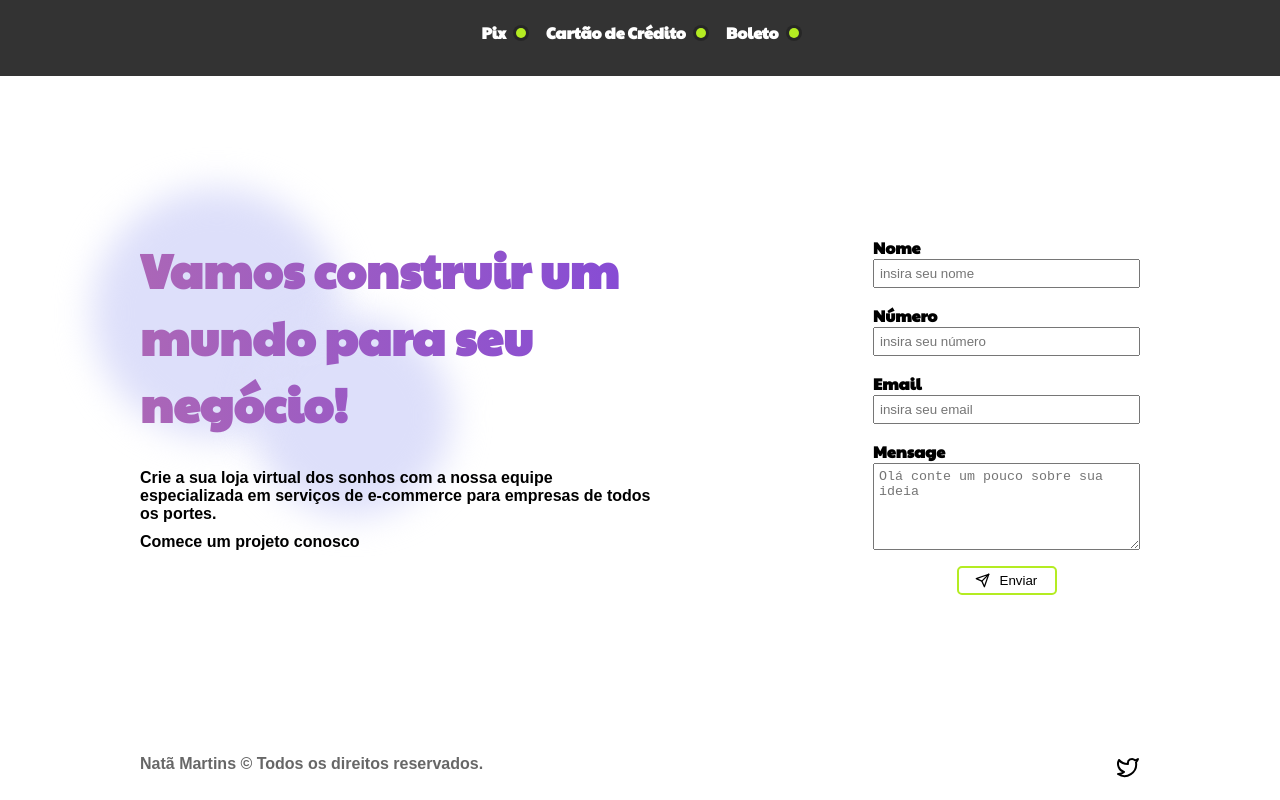
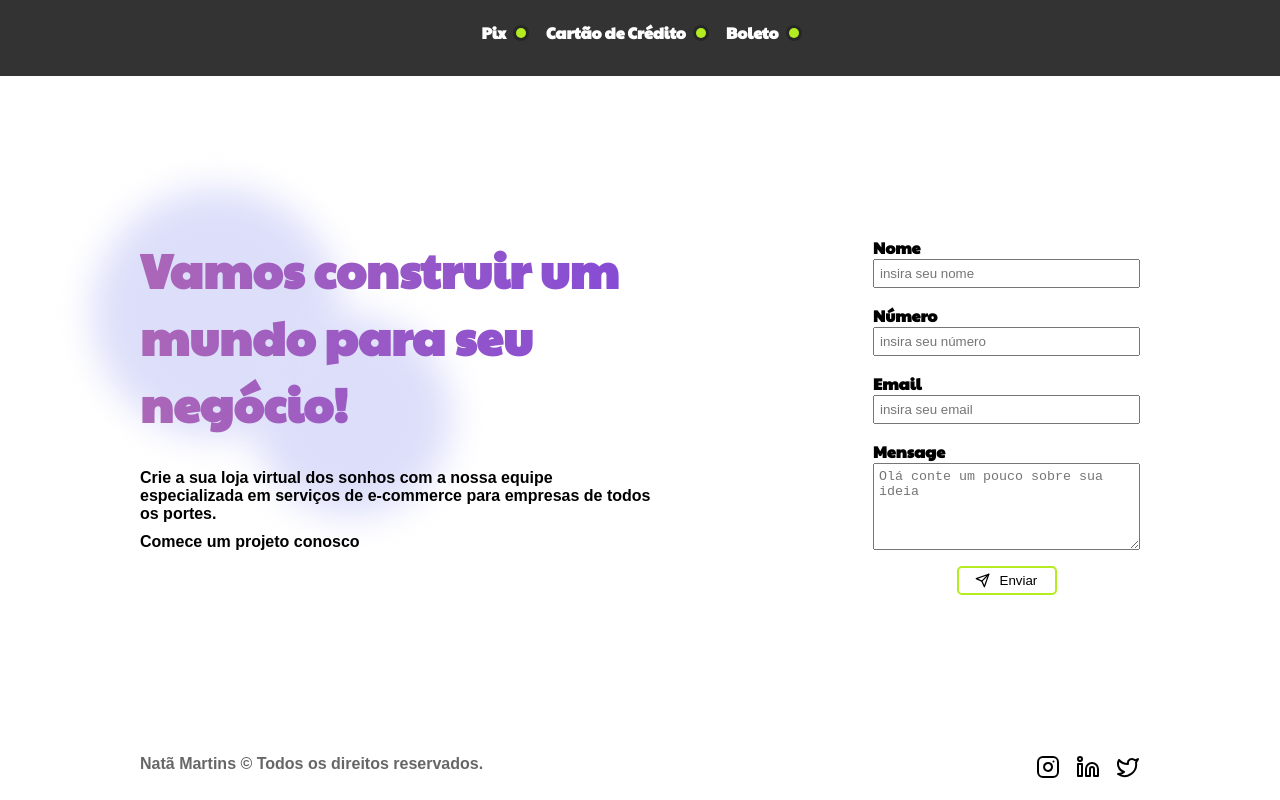
Before and after one commit to natamartins/mycompany, a Next.js app: page / in a window 1280 px wide. Shown: the part 3140-3940 px from the top of the page. Built offline with nearby package versions, Linux system fonts and the light colour scheme.

Commit message:
new update

```diff
--- a/src/styles/card_footer.scss
+++ b/src/styles/card_footer.scss
@@ -45,6 +45,10 @@
     grid-template-columns: 1fr auto;
     justify-content: space-between;
     margin-bottom: 1rem;
+
+    a {
+        color: #000;
+    }
 }
 
 .card_footer-contact p {
```
